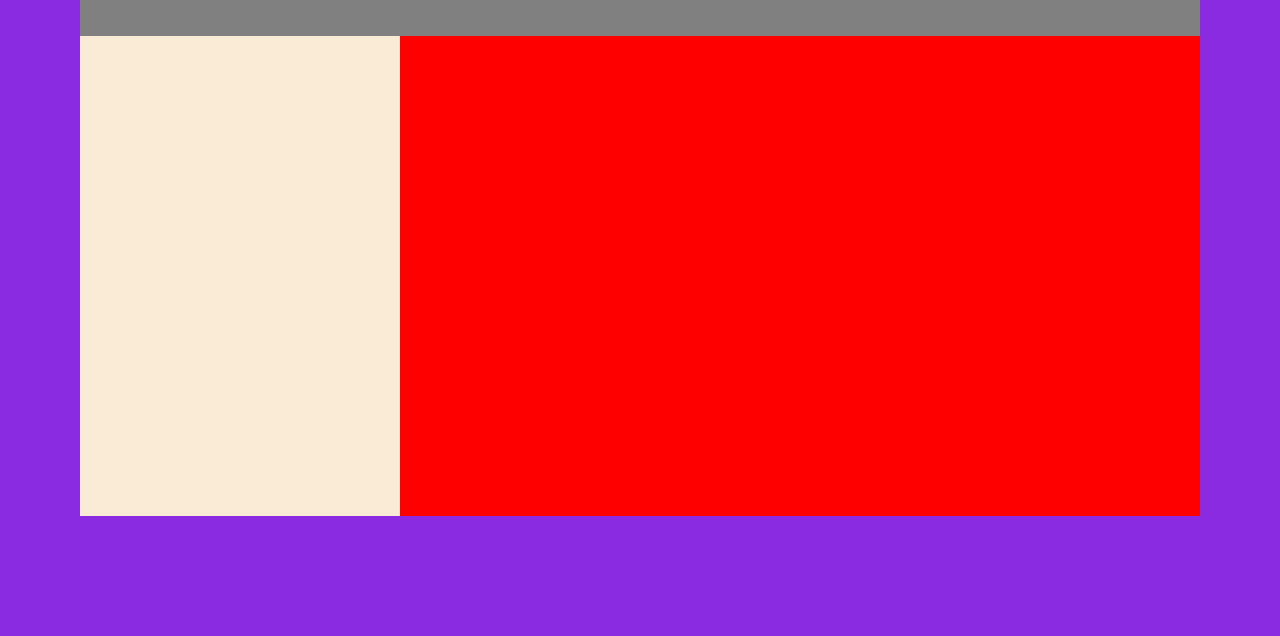
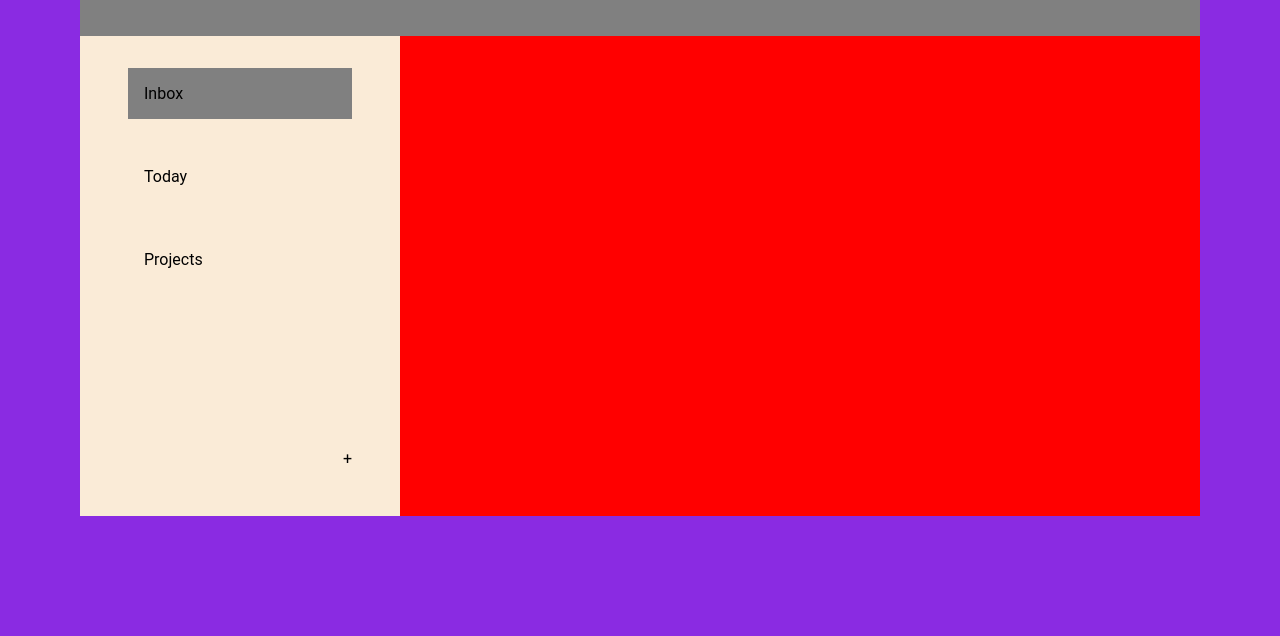
Before and after one commit to iamjhp/todo-list, a website built with webpack: page dist/index.html in a window 1280 px wide. Shown: the part 164-800 px from the top of the page. Built offline with Linux system fonts and the light colour scheme.

Commit message:
Add side navigation in HTML

```diff
--- a/src/css/style.css
+++ b/src/css/style.css
@@ -7,6 +7,7 @@
 body, html {
     margin: 0;
     padding: 0;
+    font-family: 'Roboto', sans-serif;
 }
 
 h2 {
@@ -32,17 +33,54 @@ body {
 
 }
 
+/** header **/
 header {
     grid-column: 1 / 3;
     background-color: grey;
 }
 
-.side-bar {
+/** side-bar **/
+
+.side-container {
     grid-row: 2 / 3;
     grid-column: 1 / 2;
     background-color: antiquewhite;
+    display: flex;
+    flex-direction: column;
 }
 
+.nav-footer {
+    display: flex;
+    justify-content: flex-end;
+    align-items: flex-end;
+    height: 15rem;
+    padding: 3rem;
+}
+
+.side-bar {
+
+    padding: 2rem 3rem 2rem 3rem;
+}
+
+.side-bar ul {
+    list-style-type: none;
+}
+
+.nav li {
+    padding: 1rem;
+}
+
+.nav {
+    display: flex;
+    flex-direction: column;
+    gap: 2rem;
+}
+
+.nav > .selected {
+    background-color: grey;
+}
+
+/** main-container **/
 .main-container {
     grid-row: 2 / 3;
     grid-column: 2 / 3;
```
Also changed, not shown: dist/index.html, dist/main.js.
